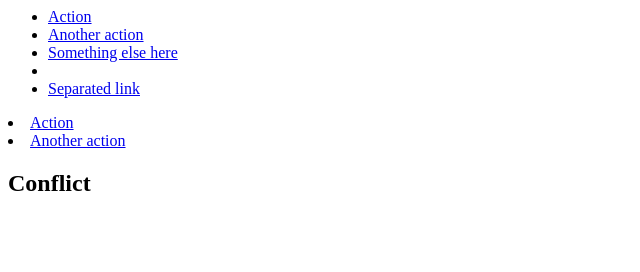
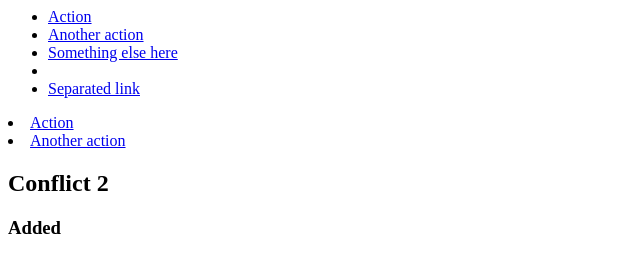
Before and after one commit to anassaaid/gitTraining, a plain HTML site: page index.html in a window 1280 px wide. Shown: the full height of the page, 0-640 px from the left. Drawn offline with Linux system fonts and the light colour scheme.

Commit message:
conflict 3

```diff
--- a/index.html
+++ b/index.html
@@ -8,4 +8,7 @@
 
 <li><a tabindex="-1" href="#">Action</a></li>
 <li><a tabindex="-1" href="#">Another action</a></li>
-<h2>Conflict</h2>
+
+<h2>Conflict 2</h2>
+
+<h3>Added</h3>
```
